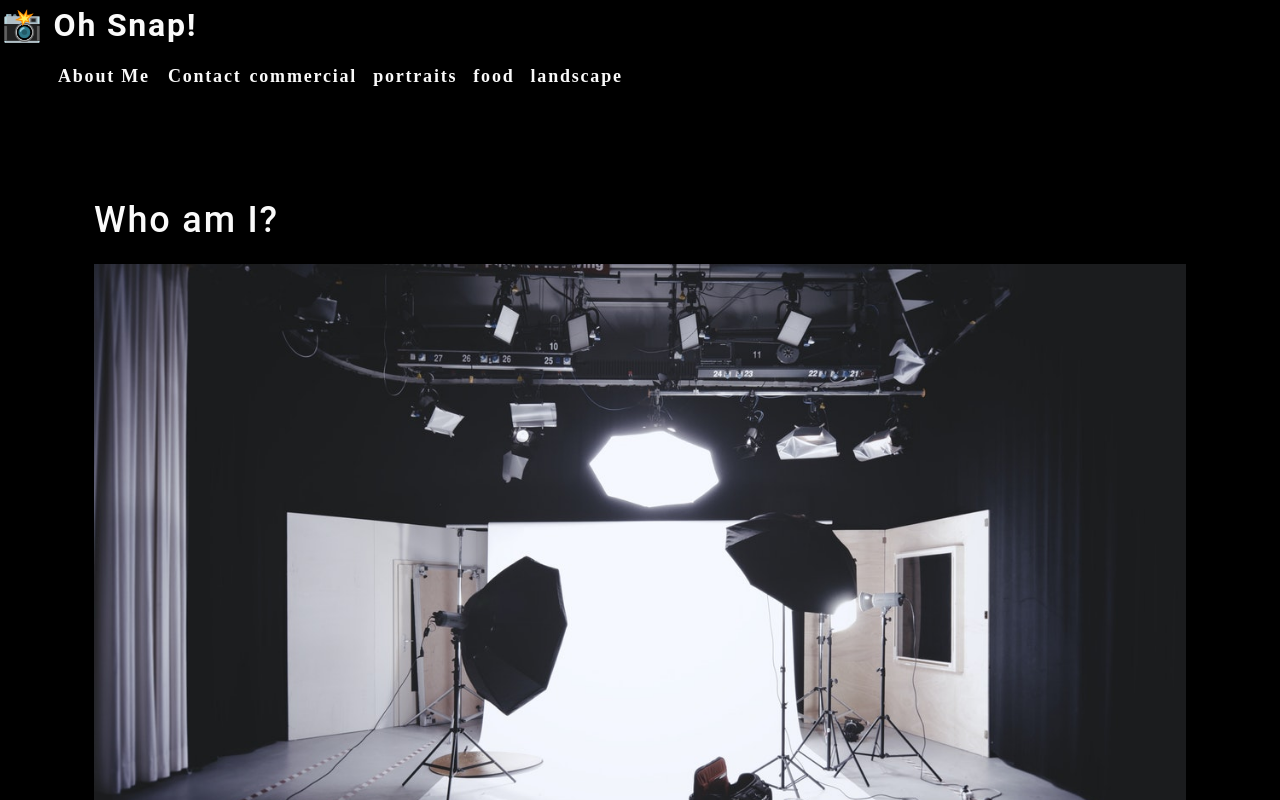
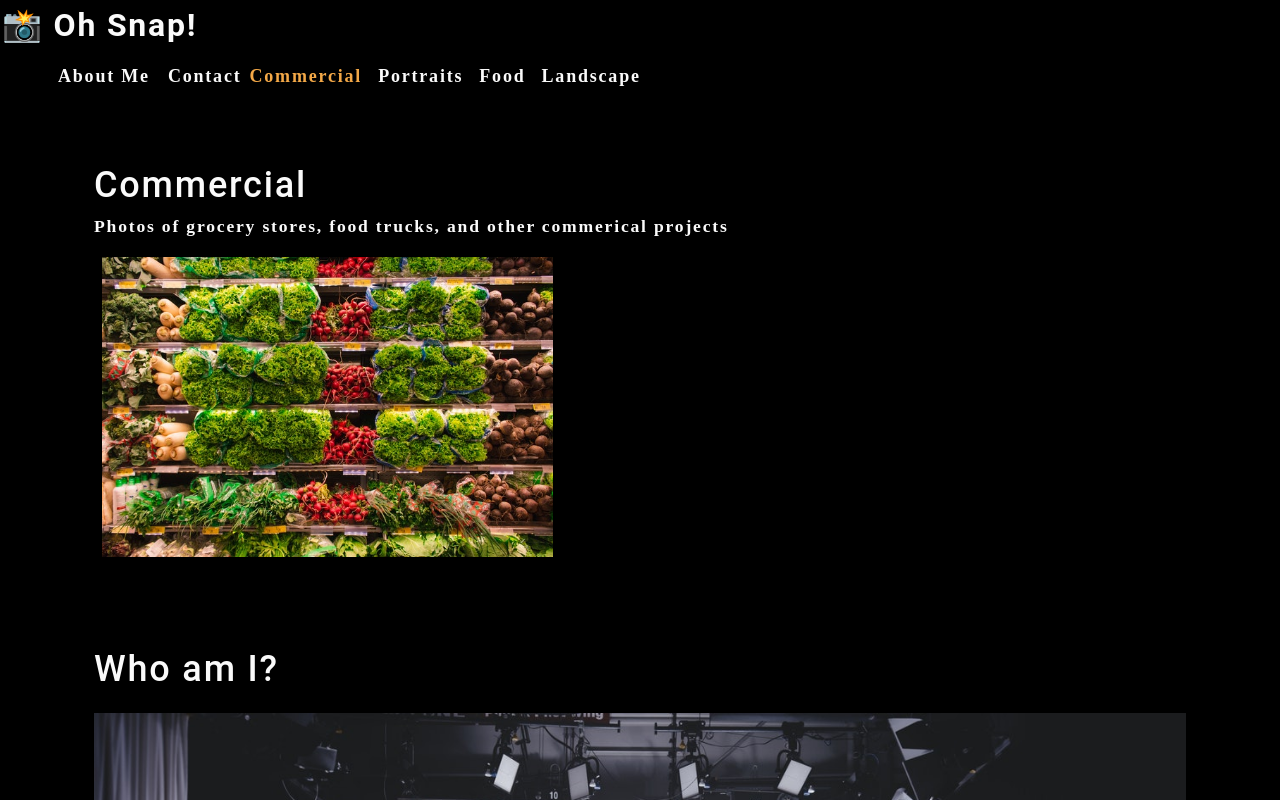
Before and after one commit to ShinichiM/photo-port, a React (Create React App) app: page / in a window 1280 px wide. Shown: the top 800 px of the page. Built offline with nearby package versions, Linux system fonts and the light colour scheme.

Commit message:
useState lift to app.js for nav components, useEffect for doc title changes

```diff
--- a/src/App.js
+++ b/src/App.js
@@ -1,13 +1,26 @@
-import React from 'react';
+import React, { useState } from 'react';
 import './App.css';
 import About from './components/About';
 import Nav from './components/Navigation';
+import Gallery from './components/Gallery';
 
 function App() {
+    const [categories] = useState([
+        { name: 'commercial', description: 'Photos of grocery stores, food trucks, and other commercial projects'},
+        { name: 'portraits', description: 'Portraits of people in my life'},
+        { name: 'food', description: 'Delicious delicacies'},
+        { name: 'landscape', description: 'Fields, farmhouses, waterfalls, and the beauty of nature'}
+    ]);
+    const [currentCategory, setCurrentCategory] = useState(categories[0]);
   return (
     <div>
-      <Nav></Nav>
+      <Nav
+        categories={categories}
+        setCurrentCategory={setCurrentCategory}
+        currentCategory={currentCategory}
+      ></Nav>
       <main>
+        <Gallery></Gallery>
         <About></About>
       </main>
     </div>
--- /dev/null
+++ b/src/components/Gallery/index.js
@@ -0,0 +1,21 @@
+import React from 'react';
+import { capitalizeFirstLetter } from '../../utils/helpers';
+import photo from '../../assets/small/commercial/0.jpg';
+
+function Gallery(props) {
+    const currentCategory = {
+        name: "commercial",
+        description: "Photos of grocery stores, food trucks, and other commerical projects"
+    };
+    return(
+        <section>
+            <h1>{capitalizeFirstLetter(currentCategory.name)}</h1>
+            <p>{currentCategory.description}</p>
+            <div className='flex-row'>
+                <img src={photo} className="img-thumbnail mx-1" alt="commercial-1"></img>
+            </div>
+        </section>
+    );
+};
+
+export default Gallery;
--- a/src/components/Navigation/index.js
+++ b/src/components/Navigation/index.js
@@ -1,32 +1,18 @@
-import React from 'react';
+import React, { useEffect } from 'react';
+import { capitalizeFirstLetter } from '../../utils/helpers';
 
-function Nav() {
-    const categories = [
-        {
-            name: 'commercial',
-            description: 'Photos of grocery stores, food trucks, and other commercial projects'
-        },
-        {
-            name: 'portraits',
-            description: 'Portraits of people in my life'
-        },
-        {
-            name: 'food',
-            description: 'Delicious delicacies'
-        },
-        {
-            name: 'landscape',
-            description: 'Fields, farmhouses, waterfalls, and the beauty of nature'
-        }
-    ];
-    function categorySelected(categoryName) {
-        console.log(`${categoryName} clicked`);
-    };
-    return (
+function Nav(props) {
+    const { categories = [], setCurrentCategory, currentCategory } = props;
+
+    useEffect(() => {
+        document.title = capitalizeFirstLetter(currentCategory.name);
+    }, [currentCategory]);
+
+     return (
         <header>
             <h2>
                 <a data-testid='link' href="/">
-                    <span role="img" aria-label="camera">📸</span> Oh Snap!
+                    <span role="img" aria-label="camera">{" "}📸</span>{" "}Oh Snap!
                 </a>
             </h2>
             <nav>
@@ -40,9 +26,9 @@ function Nav() {
                         <span>Contact</span>
                     </li>
                     {categories.map((category) => (
-                        <li className='mx-1' key={category.name}>
-                            <span onClick={() => categorySelected(category.name)}>
-                                {category.name}
+                        <li className={`mx-1 ${currentCategory.name === category.name && 'navActive'}`} key={category.name}>
+                            <span onClick={() => setCurrentCategory(category)}>
+                                {capitalizeFirstLetter(category.name)}
                             </span>
                         </li>
                     ))}
```
